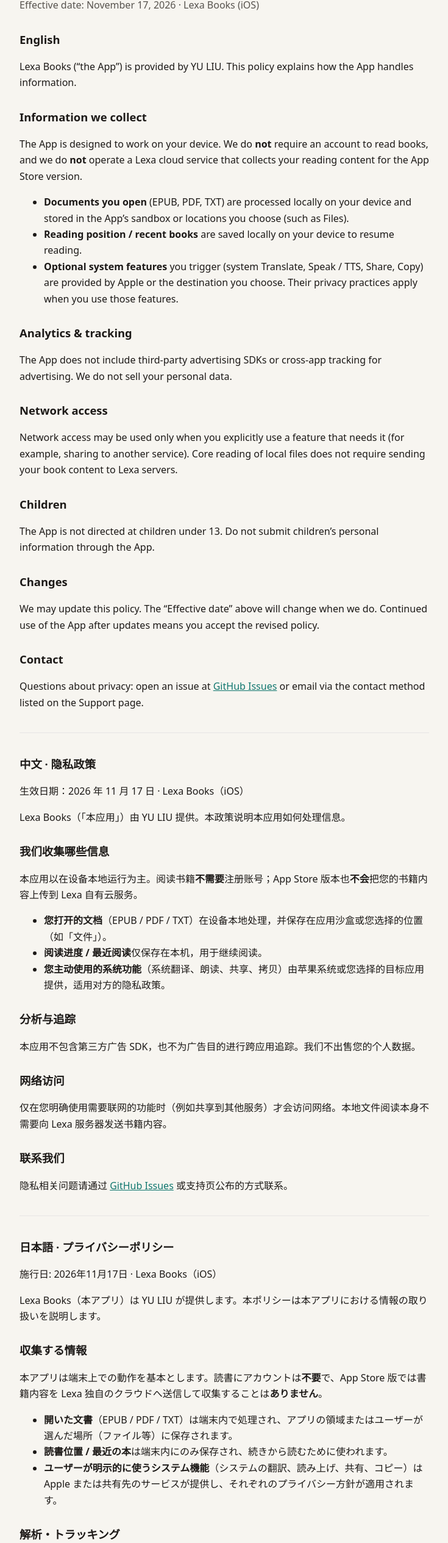
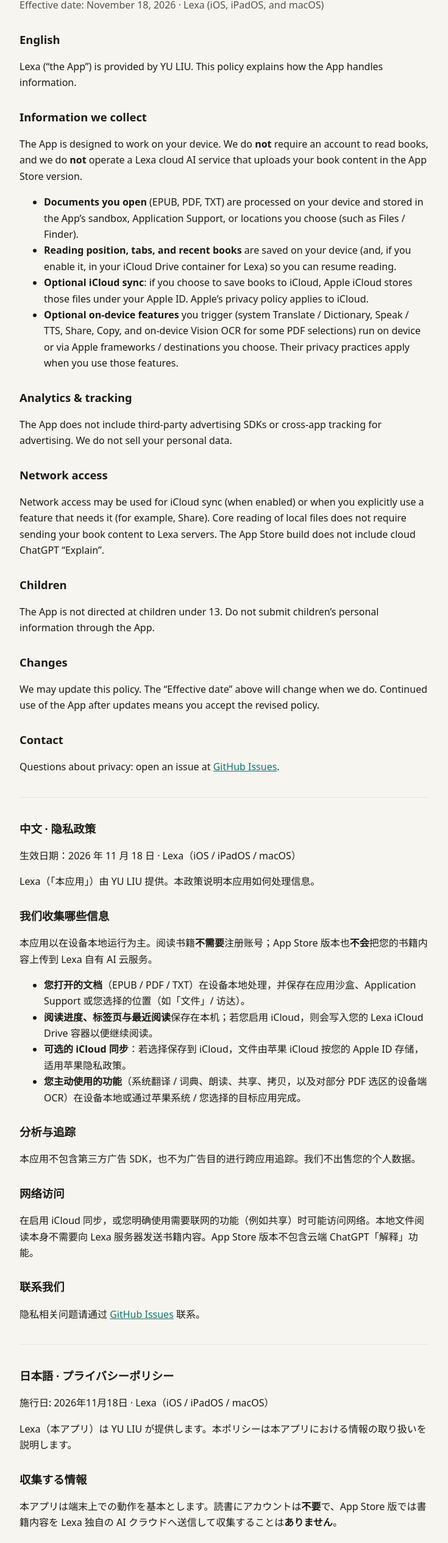
Before and after one commit to huoxushini2020/LexaBooks-legal, a plain HTML site: page privacy.html in a window 1280 px wide. Shown: the part 143-2673 px from the top of the page at 61% size, without its empty margins (272-1007 px from the left). Drawn offline with Linux system fonts and the light colour scheme.

Commit message:
Update Lexa marketing, support, and privacy pages for iOS/Mac.
Reflect current product name, platforms, iCloud, and App Store privacy claims.

Co-authored-by: Cursor <cursoragent@cursor.com>

```diff
--- a/privacy.html
+++ b/privacy.html
@@ -3,7 +3,7 @@
 <head>
   <meta charset="utf-8" />
   <meta name="viewport" content="width=device-width, initial-scale=1" />
-  <title>Privacy Policy · Lexa Books</title>
+  <title>Privacy Policy · Lexa</title>
   <style>
     :root { color-scheme: light dark; --ink: #1c1917; --muted: #57534e; --bg: #f7f5f0; --line: #e7e5e4; }
     @media (prefers-color-scheme: dark) {
@@ -22,70 +22,73 @@
 </head>
 <body>
   <main>
-    <nav><a href="index.html">← Lexa Books</a> · <a href="support.html">Support</a></nav>
+    <nav><a href="index.html">← Lexa</a> · <a href="support.html">Support</a></nav>
     <h1>Privacy Policy</h1>
-    <p class="meta">Effective date: November 17, 2026 · Lexa Books (iOS)</p>
+    <p class="meta">Effective date: November 18, 2026 · Lexa (iOS, iPadOS, and macOS)</p>
 
     <section id="en">
       <h2>English</h2>
-      <p>Lexa Books (“the App”) is provided by YU LIU. This policy explains how the App handles information.</p>
+      <p>Lexa (“the App”) is provided by YU LIU. This policy explains how the App handles information.</p>
       <h2>Information we collect</h2>
-      <p>The App is designed to work on your device. We do <strong>not</strong> require an account to read books, and we do <strong>not</strong> operate a Lexa cloud service that collects your reading content for the App Store version.</p>
+      <p>The App is designed to work on your device. We do <strong>not</strong> require an account to read books, and we do <strong>not</strong> operate a Lexa cloud AI service that uploads your book content in the App Store version.</p>
       <ul>
-        <li><strong>Documents you open</strong> (EPUB, PDF, TXT) are processed locally on your device and stored in the App’s sandbox or locations you choose (such as Files).</li>
-        <li><strong>Reading position / recent books</strong> are saved locally on your device to resume reading.</li>
-        <li><strong>Optional system features</strong> you trigger (system Translate, Speak / TTS, Share, Copy) are provided by Apple or the destination you choose. Their privacy practices apply when you use those features.</li>
+        <li><strong>Documents you open</strong> (EPUB, PDF, TXT) are processed on your device and stored in the App’s sandbox, Application Support, or locations you choose (such as Files / Finder).</li>
+        <li><strong>Reading position, tabs, and recent books</strong> are saved on your device (and, if you enable it, in your iCloud Drive container for Lexa) so you can resume reading.</li>
+        <li><strong>Optional iCloud sync</strong>: if you choose to save books to iCloud, Apple iCloud stores those files under your Apple ID. Apple’s privacy policy applies to iCloud.</li>
+        <li><strong>Optional on-device features</strong> you trigger (system Translate / Dictionary, Speak / TTS, Share, Copy, and on-device Vision OCR for some PDF selections) run on device or via Apple frameworks / destinations you choose. Their privacy practices apply when you use those features.</li>
       </ul>
       <h2>Analytics &amp; tracking</h2>
       <p>The App does not include third-party advertising SDKs or cross-app tracking for advertising. We do not sell your personal data.</p>
       <h2>Network access</h2>
-      <p>Network access may be used only when you explicitly use a feature that needs it (for example, sharing to another service). Core reading of local files does not require sending your book content to Lexa servers.</p>
+      <p>Network access may be used for iCloud sync (when enabled) or when you explicitly use a feature that needs it (for example, Share). Core reading of local files does not require sending your book content to Lexa servers. The App Store build does not include cloud ChatGPT “Explain”.</p>
       <h2>Children</h2>
       <p>The App is not directed at children under 13. Do not submit children’s personal information through the App.</p>
       <h2>Changes</h2>
       <p>We may update this policy. The “Effective date” above will change when we do. Continued use of the App after updates means you accept the revised policy.</p>
       <h2>Contact</h2>
-      <p>Questions about privacy: open an issue at <a href="https://github.com/huoxushini2020/LexaBooks-legal/issues">GitHub Issues</a> or email via the contact method listed on the Support page.</p>
+      <p>Questions about privacy: open an issue at <a href="https://github.com/huoxushini2020/LexaBooks-legal/issues">GitHub Issues</a>.</p>
     </section>
 
     <hr />
 
     <section id="zh">
       <h2>中文 · 隐私政策</h2>
-      <p>生效日期：2026 年 11 月 17 日 · Lexa Books（iOS）</p>
-      <p>Lexa Books（「本应用」）由 YU LIU 提供。本政策说明本应用如何处理信息。</p>
+      <p>生效日期：2026 年 11 月 18 日 · Lexa（iOS / iPadOS / macOS）</p>
+      <p>Lexa（「本应用」）由 YU LIU 提供。本政策说明本应用如何处理信息。</p>
       <h2>我们收集哪些信息</h2>
-      <p>本应用以在设备本地运行为主。阅读书籍<strong>不需要</strong>注册账号；App Store 版本也<strong>不会</strong>把您的书籍内容上传到 Lexa 自有云服务。</p>
+      <p>本应用以在设备本地运行为主。阅读书籍<strong>不需要</strong>注册账号；App Store 版本也<strong>不会</strong>把您的书籍内容上传到 Lexa 自有 AI 云服务。</p>
       <ul>
-        <li><strong>您打开的文档</strong>（EPUB / PDF / TXT）在设备本地处理，并保存在应用沙盒或您选择的位置（如「文件」）。</li>
-        <li><strong>阅读进度 / 最近阅读</strong>仅保存在本机，用于继续阅读。</li>
-        <li><strong>您主动使用的系统功能</strong>（系统翻译、朗读、共享、拷贝）由苹果系统或您选择的目标应用提供，适用对方的隐私政策。</li>
+        <li><strong>您打开的文档</strong>（EPUB / PDF / TXT）在设备本地处理，并保存在应用沙盒、Application Support 或您选择的位置（如「文件」/ 访达）。</li>
+        <li><strong>阅读进度、标签页与最近阅读</strong>保存在本机；若您启用 iCloud，则会写入您的 Lexa iCloud Drive 容器以便继续阅读。</li>
+        <li><strong>可选的 iCloud 同步</strong>：若选择保存到 iCloud，文件由苹果 iCloud 按您的 Apple ID 存储，适用苹果隐私政策。</li>
+        <li><strong>您主动使用的功能</strong>（系统翻译 / 词典、朗读、共享、拷贝，以及对部分 PDF 选区的设备端 OCR）在设备本地或通过苹果系统 / 您选择的目标应用完成。</li>
       </ul>
       <h2>分析与追踪</h2>
       <p>本应用不包含第三方广告 SDK，也不为广告目的进行跨应用追踪。我们不出售您的个人数据。</p>
       <h2>网络访问</h2>
-      <p>仅在您明确使用需要联网的功能时（例如共享到其他服务）才会访问网络。本地文件阅读本身不需要向 Lexa 服务器发送书籍内容。</p>
+      <p>在启用 iCloud 同步，或您明确使用需要联网的功能（例如共享）时可能访问网络。本地文件阅读本身不需要向 Lexa 服务器发送书籍内容。App Store 版本不包含云端 ChatGPT「解释」功能。</p>
       <h2>联系我们</h2>
-      <p>隐私相关问题请通过 <a href="https://github.com/huoxushini2020/LexaBooks-legal/issues">GitHub Issues</a> 或支持页公布的方式联系。</p>
+      <p>隐私相关问题请通过 <a href="https://github.com/huoxushini2020/LexaBooks-legal/issues">GitHub Issues</a> 联系。</p>
     </section>
 
     <hr />
 
     <section id="ja">
       <h2>日本語 · プライバシーポリシー</h2>
-      <p>施行日: 2026年11月17日 · Lexa Books（iOS）</p>
-      <p>Lexa Books（本アプリ）は YU LIU が提供します。本ポリシーは本アプリにおける情報の取り扱いを説明します。</p>
+      <p>施行日: 2026年11月18日 · Lexa（iOS / iPadOS / macOS）</p>
+      <p>Lexa（本アプリ）は YU LIU が提供します。本ポリシーは本アプリにおける情報の取り扱いを説明します。</p>
       <h2>収集する情報</h2>
-      <p>本アプリは端末上での動作を基本とします。読書にアカウントは<strong>不要</strong>で、App Store 版では書籍内容を Lexa 独自のクラウドへ送信して収集することは<strong>ありません</strong>。</p>
+      <p>本アプリは端末上での動作を基本とします。読書にアカウントは<strong>不要</strong>で、App Store 版では書籍内容を Lexa 独自の AI クラウドへ送信して収集することは<strong>ありません</strong>。</p>
       <ul>
-        <li><strong>開いた文書</strong>（EPUB / PDF / TXT）は端末内で処理され、アプリの領域またはユーザーが選んだ場所（ファイル等）に保存されます。</li>
-        <li><strong>読書位置 / 最近の本</strong>は端末内にのみ保存され、続きから読むために使われます。</li>
-        <li><strong>ユーザーが明示的に使うシステム機能</strong>（システムの翻訳、読み上げ、共有、コピー）は Apple または共有先のサービスが提供し、それぞれのプライバシー方針が適用されます。</li>
+        <li><strong>開いた文書</strong>（EPUB / PDF / TXT）は端末内で処理され、アプリ領域またはユーザーが選んだ場所に保存されます。</li>
+        <li><strong>読書位置・タブ・最近の本</strong>は端末内に保存され、iCloud を有効にした場合は Lexa の iCloud Drive コンテナにも保存されます。</li>
+        <li><strong>任意の iCloud 同期</strong>を選んだ場合、Apple の iCloud とプライバシー方針が適用されます。</li>
+        <li><strong>ユーザーが明示的に使う機能</strong>（システムの翻訳 / 辞書、読み上げ、共有、コピー、一部 PDF の端末内 OCR）は端末または Apple / 共有先の仕組みで処理されます。</li>
       </ul>
       <h2>解析・トラッキング</h2>
       <p>本アプリに第三者広告 SDK は含まれず、広告目的のクロスアプリトラッキングも行いません。個人データを販売しません。</p>
       <h2>お問い合わせ</h2>
-      <p>プライバシーに関するお問い合わせは <a href="https://github.com/huoxushini2020/LexaBooks-legal/issues">GitHub Issues</a>、またはサポートページの連絡先へご連絡ください。</p>
+      <p>プライバシーに関するお問い合わせは <a href="https://github.com/huoxushini2020/LexaBooks-legal/issues">GitHub Issues</a> へご連絡ください。</p>
     </section>
 
     <p class="meta" style="margin-top:2rem">© 2026 YU LIU</p>
```
Also changed, not shown: index.html (+25 -6 lines), support.html (+26 -12 lines).
